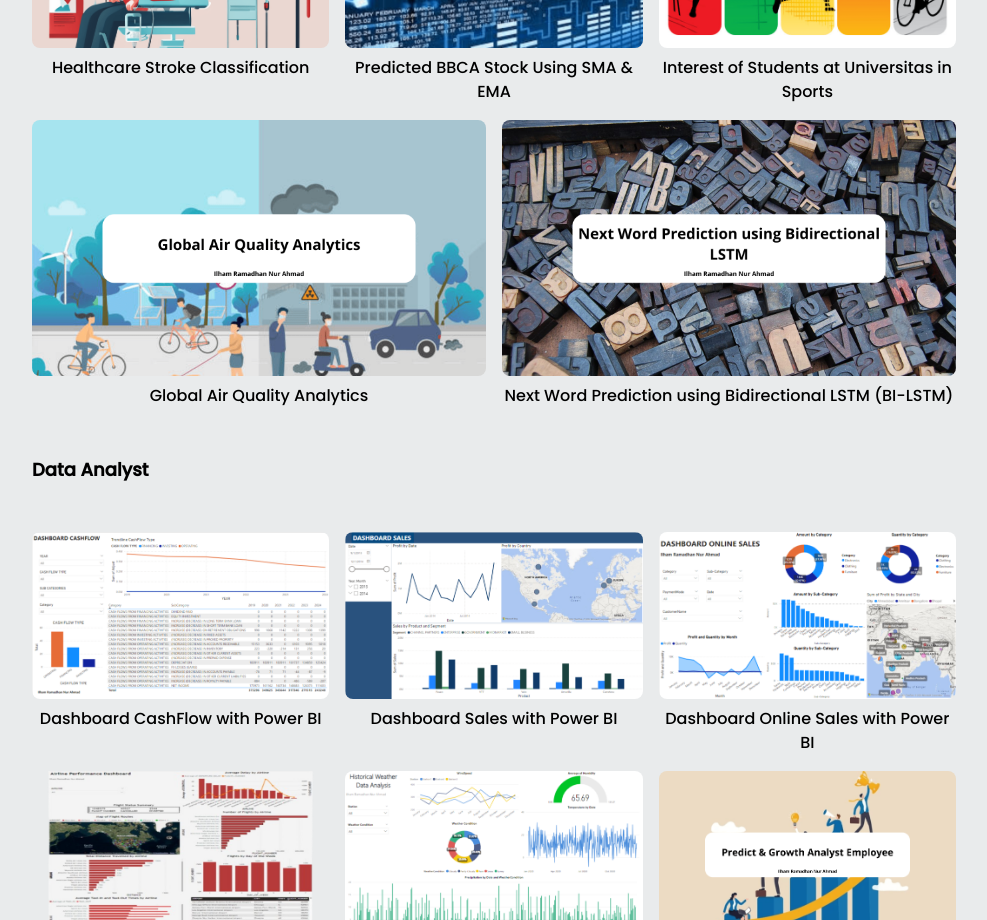
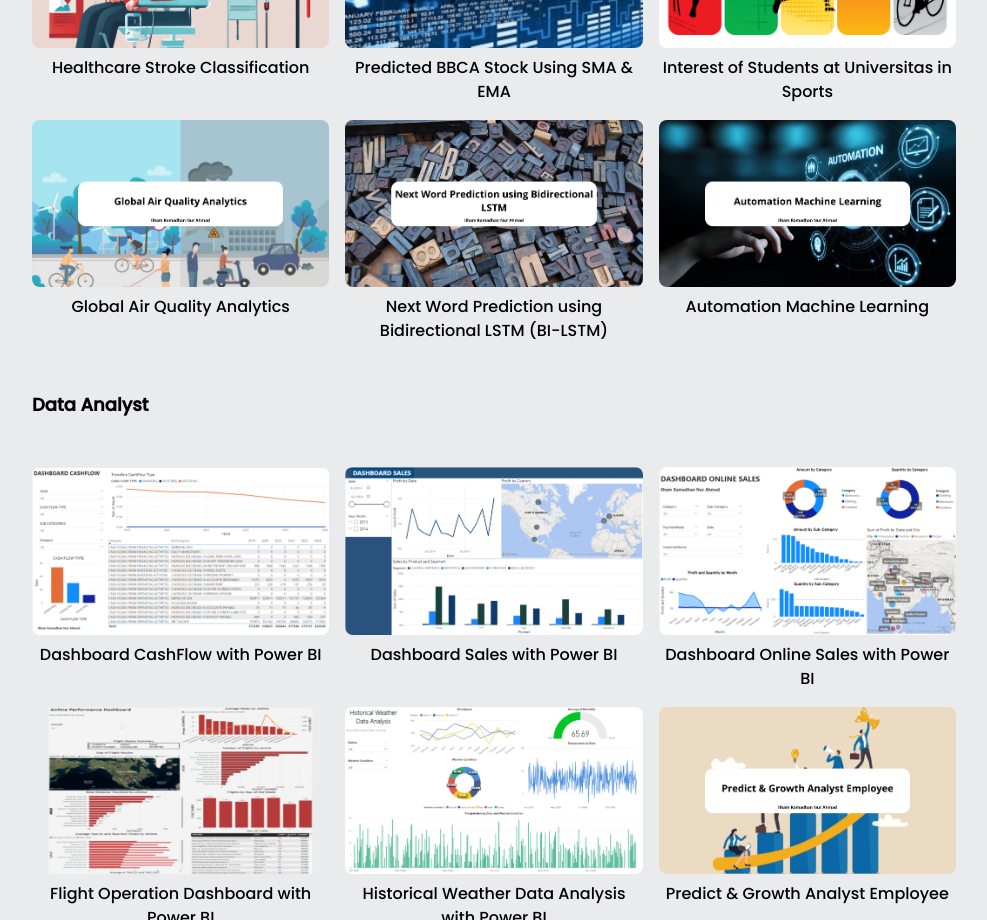
Before and after one commit to Ilhmrmdhnn/Portofolio---Ilham-Ramadhan-Nur-Ahmad, a React (Vite) app: page / in a window 1280 px wide. Shown: the part 1000-1920 px from the top of the page, without its empty margins (146-1133 px from the left). Built offline with nearby package versions, Linux system fonts and the light colour scheme.

Commit message:
Add files via upload

```diff
--- a/src/components/Card.jsx
+++ b/src/components/Card.jsx
@@ -15,6 +15,7 @@ import porto14 from '../assets/card14.png';
 import porto15 from '../assets/card15.png';
 import porto16 from '../assets/card16.png';
 import porto17 from '../assets/card17.png';
+import porto18 from '../assets/card18.png';
 
 const Card = () => {
   return (
@@ -76,6 +77,12 @@ const Card = () => {
           <a href="https://github.com/Ilhmrmdhnn/Next-Word-Prediction-using-Bidirectional-LSTM-BI-LSTM-" target="_blank" className="block relative">
             <img className="w-full rounded-lg" src={porto16} alt="card" />
             <div className="text-center mt-2 dark:text-dtitle">Next Word Prediction using Bidirectional LSTM (BI-LSTM)</div>
+          </a>
+        </div>
+        <div className="lg:flex-1 relative">
+          <a href="https://github.com/Ilhmrmdhnn/Project-Auto-Machine-Learning" target="_blank" className="block relative">
+            <img className="w-full rounded-lg" src={porto18} alt="card" />
+            <div className="text-center mt-2 dark:text-dtitle">Automation Machine Learning</div>
           </a>
         </div>
       </div>
```
Also changed, not shown: src/assets/card18.png (added).
